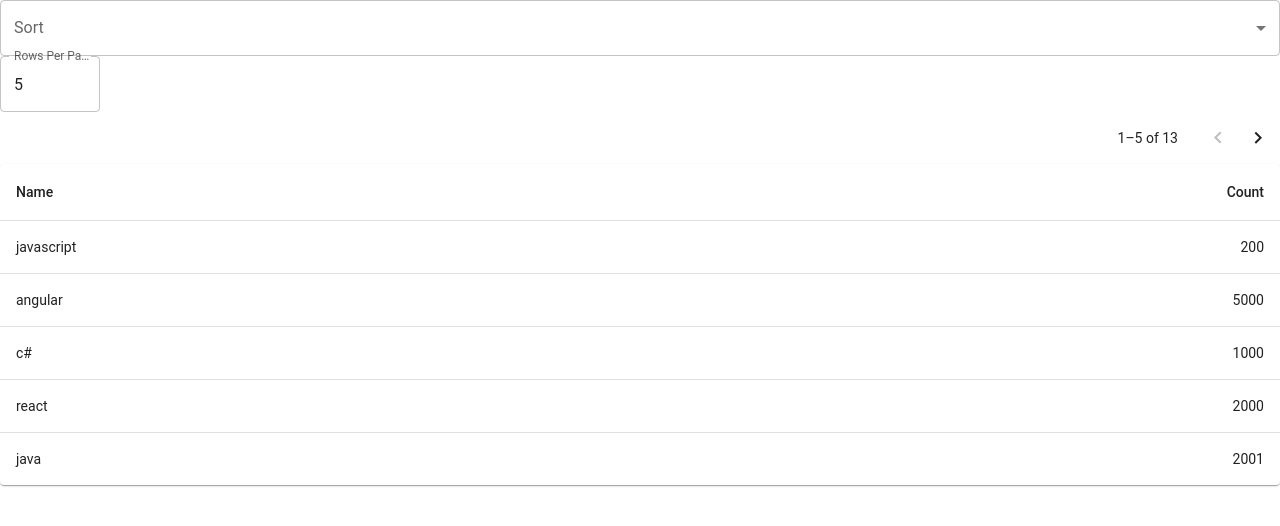
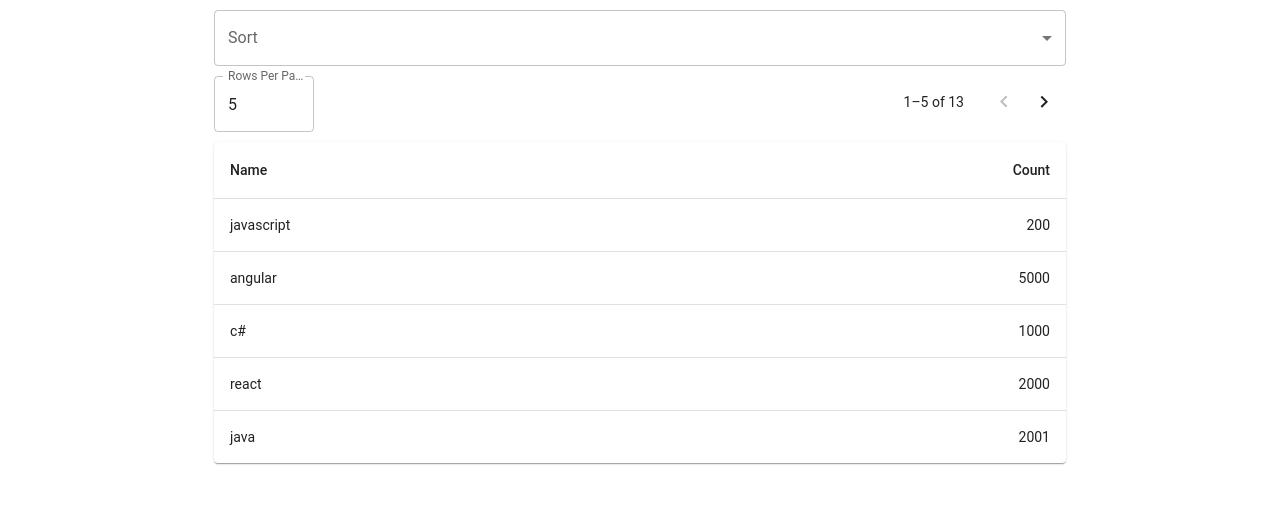
Before and after one commit to fryderyk1991/tags-table, a React (Create React App) app: page / in a window 1280 px wide. Shown: the top 526 px of the page. Built offline with nearby package versions, Linux system fonts and the light colour scheme; data requests are answered from the project's data file.

Commit message:
added loadingCircle Component

```diff
--- a/src/components/App.js
+++ b/src/components/App.js
@@ -1,6 +1,10 @@
+import React, {useEffect} from "react";
 import { createTheme, ThemeProvider, CssBaseline } from "@mui/material";
 import SortSelect from "./SortSelect";
 import Pagination from "./Pagination";
+import { Container } from "@mui/material";
+import { useDispatch } from "react-redux";
+import { fetchTags } from "../reducers/tagsSlice";
 
 const theme = createTheme({
   typography: {
@@ -13,15 +17,20 @@ const theme = createTheme({
 });
 
 const App = () => {
+  const dispatch = useDispatch();
+  useEffect(() => {
+      dispatch(fetchTags());
+  }, [dispatch]);
+
   return (
-    <>
+    <Container maxWidth='md'>
       <ThemeProvider theme={theme}>
         <CssBaseline />
         <SortSelect />
         <Pagination />
 
       </ThemeProvider>
-    </>
+    </Container>
   );
 };
 
--- /dev/null
+++ b/src/components/LoadingCircle.js
@@ -0,0 +1,12 @@
+import React from "react";
+import { Box, CircularProgress } from "@mui/material";
+
+const LoadingCircle = () => {
+    return (
+        <Box sx={{ display: 'flex', minHeight: '200px', position: 'relative'}}>
+          <CircularProgress sx={{ position: 'absolute', top: '50%', left: '50%', transform: 'translate(-50%, -50%)'}} />
+        </Box>
+      );
+}
+
+export default LoadingCircle;
--- a/src/components/Pagination.js
+++ b/src/components/Pagination.js
@@ -1,5 +1,6 @@
 import React, { useState } from "react";
 import TablePagination from "@mui/material/TablePagination";
+import { Box } from "@mui/material";
 import TextField from "@mui/material/TextField";
 import TagsTable from "./TagsTable";
 import { useSelector } from "react-redux";
@@ -18,13 +19,12 @@ const Pagination = () => {
 
   const handleChangeRowsPerPage = (event) => {
     setRowsPerPage(parseInt(event.target.value, 10));
-    console.log(rowsPerPage);
     setPage(0);
   };
 
   return (
     <div>
-      <div>
+      <Box display="flex" justifyContent='space-between' marginTop='10px'>
         <TextField
           id="rowsPerPage"
           label="Rows Per Page"
@@ -44,7 +44,7 @@ const Pagination = () => {
           page={page}
           onPageChange={handleChangePage}
         />
-      </div>
+      </Box>
 
       <TagsTable data={paginatedData} />
     </div>
--- a/src/components/SortSelect.js
+++ b/src/components/SortSelect.js
@@ -30,7 +30,7 @@ const SortSelect = () => {
       setOption(selectedOption);
     }
     return (
-        <Box sx={{ minWidth: 10 }}>
+        <Box marginTop='10px'>
           <FormControl fullWidth>
             <InputLabel id="demo-simple-select-label">Sort</InputLabel>
             <Select
--- a/src/components/TagsTable.js
+++ b/src/components/TagsTable.js
@@ -1,6 +1,6 @@
-import React, { useEffect } from "react";
-import { useDispatch } from "react-redux";
-import { fetchTags } from "../reducers/tagsSlice";
+import React from "react";
+import { useSelector } from "react-redux";
+import LoadingCircle from "./LoadingCircle";
 import Table from '@mui/material/Table';
 import TableBody from '@mui/material/TableBody';
 import TableCell from '@mui/material/TableCell';
@@ -8,15 +8,15 @@ import TableContainer from '@mui/material/TableContainer';
 import TableHead from '@mui/material/TableHead';
 import TableRow from '@mui/material/TableRow';
 import Paper from '@mui/material/Paper';
+import { Box } from "@mui/material";
 
 const TagsTable = ( {data} ) => {
-  const dispatch = useDispatch();
-  useEffect(() => {
-    dispatch(fetchTags());
-  }, [dispatch]);
-
+  const loading = useSelector((state) => state.tags.loading);
   return (
-  <div>
+      <Box marginTop='10px'>
+        {loading ? (
+          <LoadingCircle />
+        ) : (
           <TableContainer component={Paper}>
           <Table sx={{ minWidth: 350 }} aria-label="simple table">
           <TableHead>
@@ -38,7 +38,8 @@ const TagsTable = ( {data} ) => {
           </TableBody>
         </Table>
       </TableContainer>
-    </div>
+        )}
+    </Box>
   );
 };
 
--- a/src/reducers/tagsSlice.js
+++ b/src/reducers/tagsSlice.js
@@ -3,6 +3,7 @@ import { loadData } from "../providers/apiProvider";
 
 export const fetchTags = createAsyncThunk("tags/fetchTags", async () => {
   try {
+    await new Promise(resolve => setTimeout(resolve, 2000))
     const response = await loadData();
     return response
     // return response.items;
```
Lines whose indentation alone changed are shown as unchanged.
